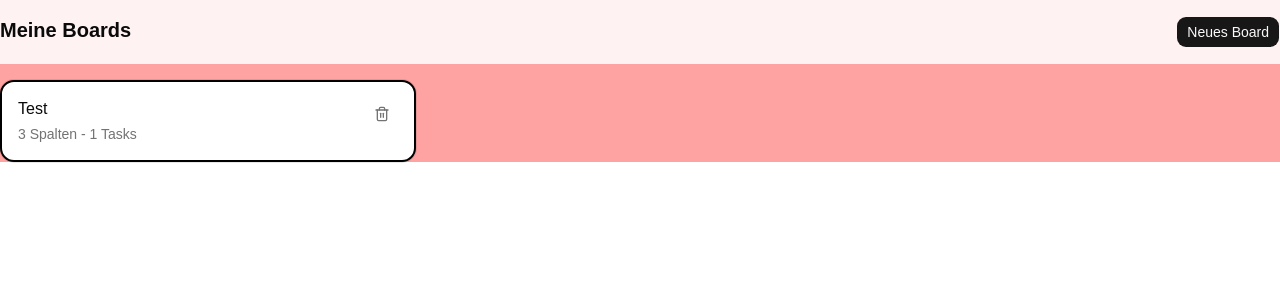
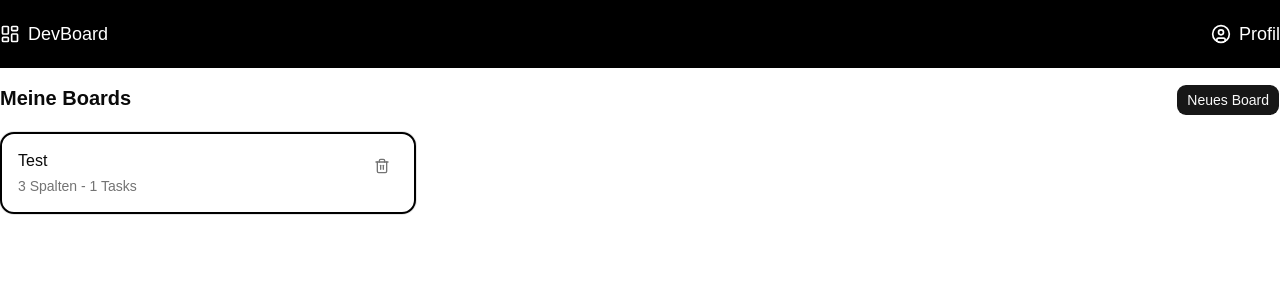
Before and after one commit to wladi-miller/devboard, a React (Vite) app: page /boards in a window 1280 px wide. Shown: the top 300 px of the page. Built offline with nearby package versions, Linux system fonts and the light colour scheme.

Commit message:
add layout

```diff
--- a/src/App.tsx
+++ b/src/App.tsx
@@ -3,10 +3,12 @@ import { createBrowserRouter, RouterProvider } from "react-router-dom"
 import Profile from "./pages/Profile/Profile"
 import BoardDetail from "./pages/BoardDetail/BoardDetail"
 import BoardOverview from "./pages/BoardOverview/BoardOverview"
+import Layout from "./components/layout/Layout"
 
 const router = createBrowserRouter([
   {
     path: "/",
+    element: <Layout />,
     children: [
       {
         path: "/profile",
--- /dev/null
+++ b/src/components/layout/Header.tsx
@@ -0,0 +1,25 @@
+import { LayoutDashboard, CircleUser } from "lucide-react"
+import { Link } from "react-router-dom"
+
+export default function Header() {
+  return (
+    <header className="bg-black py-5">
+      <div className="container mx-auto flex justify-between">
+        <Link
+          to="/boards"
+          className="flex flex-row items-center gap-2 text-lg text-white"
+        >
+          <LayoutDashboard className="h-5 w-5" />
+          DevBoard
+        </Link>
+        <Link
+          to="/profile"
+          className="flex flex-row items-center gap-2 text-lg text-white"
+        >
+          <CircleUser className="h-5 w-5" />
+          Profil
+        </Link>
+      </div>
+    </header>
+  )
+}
--- /dev/null
+++ b/src/components/layout/Layout.tsx
@@ -0,0 +1,14 @@
+import { Outlet } from "react-router-dom"
+import Header from "./Header"
+
+export default function Layout() {
+  return (
+    <div>
+      <Header />
+      <main className="container mx-auto py-4">
+        {/* Your main content goes here */}
+        <Outlet />
+      </main>
+    </div>
+  )
+}
--- a/src/pages/BoardOverview/BoardOverview.tsx
+++ b/src/pages/BoardOverview/BoardOverview.tsx
@@ -15,16 +15,16 @@ export default function BoardOverview() {
   ])
 
   return (
-    <div className="container">
-      <div className="flex flex-row place-content-between bg-red-50 py-4">
+    <>
+      <div className="flex flex-row place-content-between">
         <h1 className="text-xl font-bold">Meine Boards</h1>
         <Button>Neues Board</Button>
       </div>
-      <div className="grid grid-cols-3 gap-4 bg-red-300 pt-4">
+      <div className="grid grid-cols-3 gap-4 pt-4">
         {boards.map((board) => {
           return <BoardCard key={board.id} board={board} />
         })}
       </div>
-    </div>
+    </>
   )
 }
--- a/src/pages/Profile/profile.tsx
+++ b/src/pages/Profile/profile.tsx
@@ -18,7 +18,6 @@ export default function Profile() {
   }
 
   return (
-    <main className="min-h-screen bg-gray-50">
     <div className="mx-auto w-full max-w-xl px-6 py-8">
       <h1 className="mb-6 text-2xl font-bold">Profil</h1>
 
@@ -54,6 +53,5 @@ export default function Profile() {
         </CardContent>
       </Card>
     </div>
-    </main>
   )
 }
```
Lines whose indentation alone changed are shown as unchanged.
